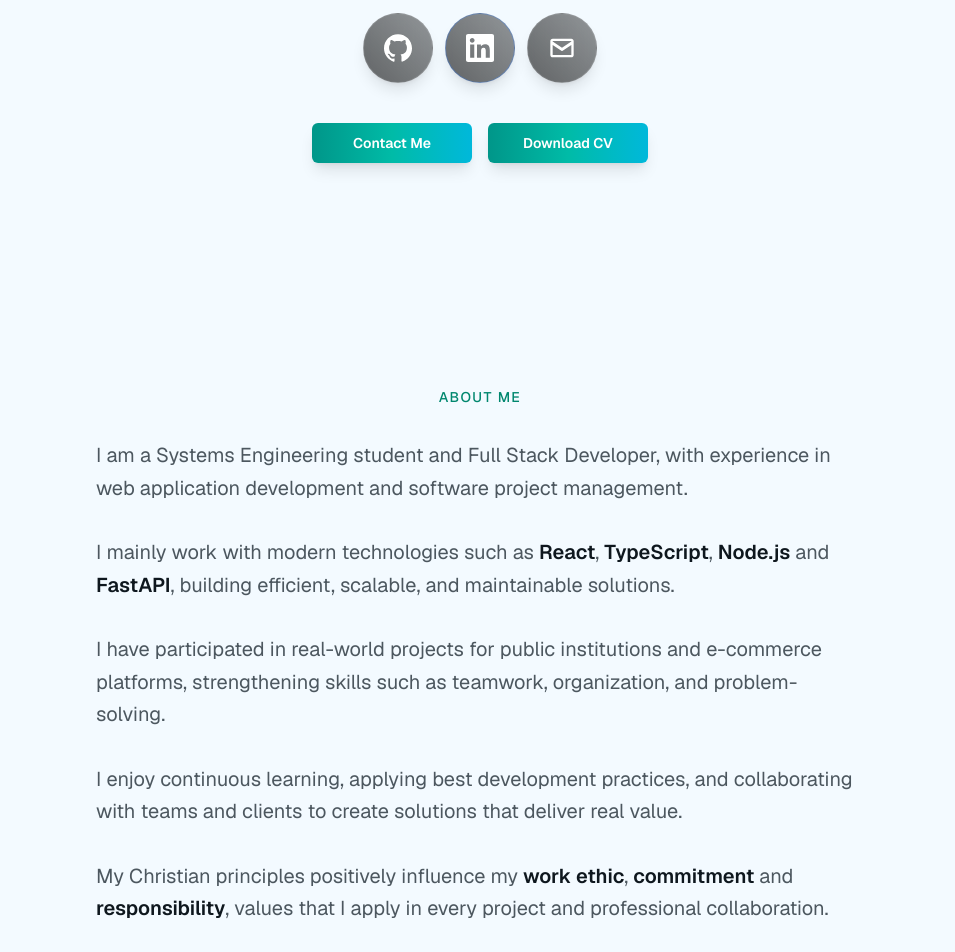
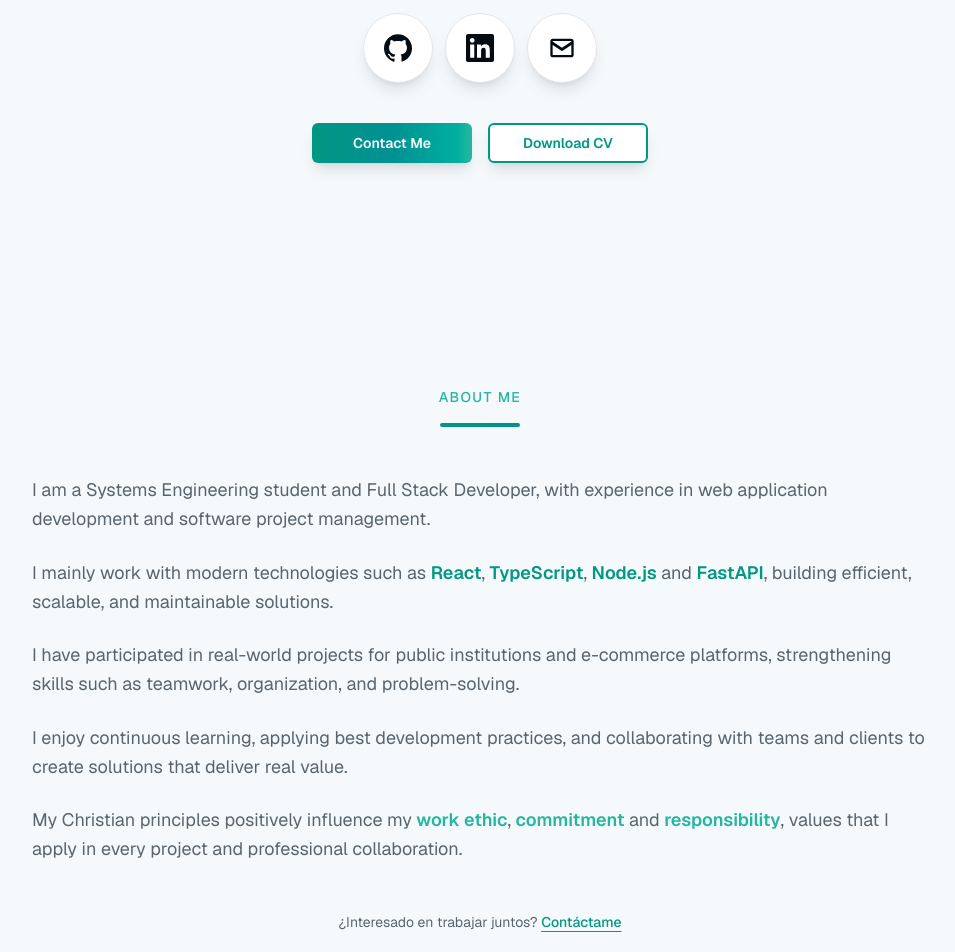
Before and after one commit to WilverEmilio/portfolio, a Next.js app: page / in a window 1280 px wide. Shown: the part 640-1592 px from the top of the page, without its empty margins (160-1115 px from the left). Built offline with nearby package versions, Linux system fonts and the light colour scheme.

Commit message:
change colors all proyect

```diff
--- a/app/globals.css
+++ b/app/globals.css
@@ -4,74 +4,116 @@
 @custom-variant dark (&:is(.dark *));
 
 :root {
-  --background: oklch(0.98 0.01 240);
-  --foreground: oklch(0.20 0.02 240);
+  /* Light Ocean - Tonos suaves azul/gris */
+
+  /* Background - Gris azulado muy claro #f8fafc */
+  --background: oklch(0.98 0.005 240);
+
+  /* Text - Azul oscuro #0f172a */
+  --foreground: oklch(0.15 0.02 240);
+
+  /* Card - Blanco suave #ffffff */
   --card: oklch(1 0 0);
-  --card-foreground: oklch(0.20 0.02 240);
+  --card-foreground: oklch(0.15 0.02 240);
+
+  /* Popover */
   --popover: oklch(1 0 0);
-  --popover-foreground: oklch(0.20 0.02 240);
-  --primary: oklch(0.55 0.12 175);
-  --primary-foreground: oklch(0.98 0.01 240);
-  --secondary: oklch(0.94 0.01 240);
-  --secondary-foreground: oklch(0.30 0.02 240);
-  --muted: oklch(0.94 0.01 240);
-  --muted-foreground: oklch(0.45 0.02 240);
-  --accent: oklch(0.55 0.12 175);
-  --accent-foreground: oklch(0.98 0.01 240);
-  --destructive: oklch(0.577 0.245 27.325);
-  --destructive-foreground: oklch(0.577 0.245 27.325);
-  --border: oklch(0.90 0.01 240);
-  --input: oklch(0.94 0.01 240);
-  --ring: oklch(0.55 0.12 175);
-  --chart-1: oklch(0.55 0.12 175);
-  --chart-2: oklch(0.6 0.118 184.704);
-  --chart-3: oklch(0.398 0.07 227.392);
-  --chart-4: oklch(0.828 0.189 84.429);
-  --chart-5: oklch(0.769 0.188 70.08);
+  --popover-foreground: oklch(0.15 0.02 240);
+
+  /* Primary - Teal pero más oscuro #0d9488 */
+  --primary: oklch(0.60 0.12 180);
+  --primary-foreground: oklch(0.98 0.005 240);
+
+  /* Secondary - Cyan oscuro #0891b2 */
+  --secondary: oklch(0.58 0.13 195);
+  --secondary-foreground: oklch(0.98 0.005 240);
+
+  /* Muted - Gris azulado claro #f1f5f9 */
+  --muted: oklch(0.96 0.005 240);
+  --muted-foreground: oklch(0.50 0.02 240);
+
+  /* Accent - Teal */
+  --accent: oklch(0.70 0.12 180);
+  --accent-foreground: oklch(0.98 0.005 240);
+
+  /* Destructive */
+  --destructive: oklch(0.55 0.22 27);
+  --destructive-foreground: oklch(0.98 0.005 240);
+
+  /* Border - Gris azulado #e2e8f0 */
+  --border: oklch(0.92 0.005 240);
+
+  /* Input */
+  --input: oklch(0.92 0.005 240);
+
+  /* Ring */
+  --ring: oklch(0.60 0.12 180);
+
   --radius: 0.5rem;
-  --sidebar: oklch(0.96 0.01 240);
-  --sidebar-foreground: oklch(0.20 0.02 240);
-  --sidebar-primary: oklch(0.55 0.12 175);
-  --sidebar-primary-foreground: oklch(0.98 0.01 240);
-  --sidebar-accent: oklch(0.94 0.01 240);
-  --sidebar-accent-foreground: oklch(0.20 0.02 240);
-  --sidebar-border: oklch(0.90 0.01 240);
-  --sidebar-ring: oklch(0.55 0.12 175);
 }
 
 .dark {
-  --background: oklch(0.13 0.02 240);
-  --foreground: oklch(0.92 0.01 220);
-  --card: oklch(0.16 0.02 240);
-  --card-foreground: oklch(0.92 0.01 220);
-  --popover: oklch(0.16 0.02 240);
-  --popover-foreground: oklch(0.92 0.01 220);
-  --primary: oklch(0.75 0.10 175);
-  --primary-foreground: oklch(0.13 0.02 240);
-  --secondary: oklch(0.20 0.02 240);
-  --secondary-foreground: oklch(0.80 0.01 220);
+  /* 🌊 DEEP OCEAN PALETTE */
+
+  /* Background Principal - Negro azulado #001219 */
+  --background: oklch(0.08 0.02 220);
+
+  /* Text Principal - Blanco verdoso #f0fdfa */
+  --foreground: oklch(0.98 0.01 180);
+
+  /* Surface - Azul profundo #0a1929 */
+  --card: oklch(0.12 0.03 230);
+  --card-foreground: oklch(0.98 0.01 180);
+
+  /* Popover igual que card */
+  --popover: oklch(0.12 0.03 230);
+  --popover-foreground: oklch(0.98 0.01 180);
+
+  /* Primary - Teal #14b8a6 */
+  --primary: oklch(0.70 0.12 180);
+  --primary-foreground: oklch(0.08 0.02 220);
+
+  /* Secondary - Cyan #06b6d4 */
+  --secondary: oklch(0.68 0.13 195);
+  --secondary-foreground: oklch(0.08 0.02 220);
+
+  /* Muted - Text Muted #94a3b8 */
   --muted: oklch(0.22 0.02 240);
-  --muted-foreground: oklch(0.60 0.02 220);
-  --accent: oklch(0.75 0.10 175);
-  --accent-foreground: oklch(0.13 0.02 240);
-  --destructive: oklch(0.396 0.141 25.723);
-  --destructive-foreground: oklch(0.637 0.237 25.331);
-  --border: oklch(0.25 0.02 240);
-  --input: oklch(0.20 0.02 240);
-  --ring: oklch(0.75 0.10 175);
-  --chart-1: oklch(0.75 0.10 175);
-  --chart-2: oklch(0.696 0.17 162.48);
-  --chart-3: oklch(0.769 0.188 70.08);
-  --chart-4: oklch(0.627 0.265 303.9);
-  --chart-5: oklch(0.645 0.246 16.439);
-  --sidebar: oklch(0.15 0.02 240);
-  --sidebar-foreground: oklch(0.92 0.01 220);
-  --sidebar-primary: oklch(0.75 0.10 175);
-  --sidebar-primary-foreground: oklch(0.13 0.02 240);
-  --sidebar-accent: oklch(0.20 0.02 240);
-  --sidebar-accent-foreground: oklch(0.92 0.01 220);
-  --sidebar-border: oklch(0.25 0.02 240);
-  --sidebar-ring: oklch(0.75 0.10 175);
+  --muted-foreground: oklch(0.62 0.02 230);
+
+  /* Accent - Teal Claro #5eead4 */
+  --accent: oklch(0.85 0.10 175);
+  --accent-foreground: oklch(0.08 0.02 220);
+
+  /* Destructive - Mantén rojo */
+  --destructive: oklch(0.50 0.20 25);
+  --destructive-foreground: oklch(0.98 0.01 180);
+
+  /* Border - Primary con opacidad */
+  --border: oklch(0.25 0.02 230);
+
+  /* Input */
+  --input: oklch(0.20 0.02 230);
+
+  /* Ring - Primary */
+  --ring: oklch(0.70 0.12 180);
+
+  /* Charts - usando la paleta Deep Ocean */
+  --chart-1: oklch(0.70 0.12 180); /* Primary */
+  --chart-2: oklch(0.68 0.13 195); /* Secondary */
+  --chart-3: oklch(0.85 0.10 175); /* Accent */
+  --chart-4: oklch(0.62 0.02 230); /* Muted */
+  --chart-5: oklch(0.50 0.20 25);  /* Destructive */
+
+  /* Sidebar */
+  --sidebar: oklch(0.12 0.03 230);
+  --sidebar-foreground: oklch(0.98 0.01 180);
+  --sidebar-primary: oklch(0.70 0.12 180);
+  --sidebar-primary-foreground: oklch(0.08 0.02 220);
+  --sidebar-accent: oklch(0.20 0.02 230);
+  --sidebar-accent-foreground: oklch(0.98 0.01 180);
+  --sidebar-border: oklch(0.25 0.02 230);
+  --sidebar-ring: oklch(0.70 0.12 180);
 }
 
 @theme inline {
--- a/components/about-section.tsx
+++ b/components/about-section.tsx
@@ -6,65 +6,87 @@ export function AboutSection() {
   const { t } = useLanguage();
 
   return (
-    <section id="about" className="py-24 px-6">
-      <div className="max-w-3xl mx-auto space-y-8">
+    <section id="about" className="py-24 px-6 bg-background">
+      <div className="max-w-4xl mx-auto">
 
-        {/* Título centrado */}
-        <h2 className="text-sm font-medium uppercase tracking-widest text-primary text-center">
+        {/* Header con título y línea decorativa */}
+        <div className="text-center mb-12">
+          <h2 className="text-sm font-medium uppercase tracking-widest text-accent mb-4">
             {t("about.title")}
           </h2>
+          <div className="w-20 h-1 bg-gradient-to-r from-primary to-secondary mx-auto rounded-full"></div>
+        </div>
+
+        {/* Contenedor de párrafos con espacio y estilo */}
+        <div className="space-y-6">
 
           {/* Párrafo 1 */}
-        <p className="text-muted-foreground text-lg md:text-xl leading-relaxed">
+          <p className="text-muted-foreground text-base md:text-lg leading-relaxed">
             {t("about.p1")}
           </p>
 
           {/* Párrafo 2 con tecnologías destacadas */}
-        <p className="text-muted-foreground text-lg md:text-xl leading-relaxed">
+          <p className="text-muted-foreground text-base md:text-lg leading-relaxed">
             {t("about.p2.intro")}{" "}
-          <span className="text-foreground font-semibold">
+            <span className="text-primary font-semibold">
               {t("about.p2.react")}
             </span>,{" "}
-          <span className="text-foreground font-semibold">
+            <span className="text-primary font-semibold">
               {t("about.p2.typescript")}
             </span>,{" "}
-          <span className="text-foreground font-semibold">
+            <span className="text-primary font-semibold">
               {t("about.p2.node")}
             </span>{" "}
             {t("about.p2.and")}{" "}
-          <span className="text-foreground font-semibold">
+            <span className="text-primary font-semibold">
               {t("about.p2.fastapi")}
             </span>
             {t("about.p2.outro")}
           </p>
 
           {/* Párrafo 3 */}
-        <p className="text-muted-foreground text-lg md:text-xl leading-relaxed">
+          <p className="text-muted-foreground text-base md:text-lg leading-relaxed">
             {t("about.p3")}
           </p>
 
           {/* Párrafo 4 */}
-        <p className="text-muted-foreground text-lg md:text-xl leading-relaxed">
+          <p className="text-muted-foreground text-base md:text-lg leading-relaxed">
             {t("about.p4")}
           </p>
-        {/* Párrafo 5 */}
-        <p className="text-muted-foreground text-lg md:text-xl leading-relaxed">
+
+          {/* Párrafo 5 con valores destacados */}
+          <p className="text-muted-foreground text-base md:text-lg leading-relaxed">
             {t("about.p5.intro")}{" "}
-          <span className="text-foreground font-semibold">
+            <span className="text-accent font-semibold">
               {t("about.p5.ethic")}
             </span>
             {t("about.p5.and1")}{" "}
-          <span className="text-foreground font-semibold">
+            <span className="text-accent font-semibold">
               {t("about.p5.commitment")}
             </span>{" "}
             {t("about.p5.and2")}{" "}
-          <span className="text-foreground font-semibold">
+            <span className="text-accent font-semibold">
               {t("about.p5.responsibility")}
             </span>
             {t("about.p5.outro")}
           </p>
 
         </div>
+
+        {/* Call to action opcional */}
+        <div className="mt-12 text-center">
+          <p className="text-muted-foreground text-sm">
+            ¿Interesado en trabajar juntos?{" "}
+            <a
+              href="#contact"
+              className="text-primary hover:text-accent transition-colors font-medium underline underline-offset-4"
+            >
+              Contáctame
+            </a>
+          </p>
+        </div>
+
+      </div>
     </section>
   );
 }
--- a/components/hero-section.tsx
+++ b/components/hero-section.tsx
@@ -1,6 +1,6 @@
 "use client";
 
-import { Github, Linkedin, Mail, MapPin } from "lucide-react";
+import { MapPin } from "lucide-react";
 import Link from "next/link";
 import Image from "next/image";
 import { Button } from "@/components/ui/button";
@@ -10,8 +10,10 @@ export function HeroSection() {
   const { t } = useLanguage();
 
   return (
-    <section className="min-h-screen flex flex-col items-center justify-center px-6 py-32 text-center">
+    <section className="min-h-screen flex flex-col items-center justify-center px-6 py-32 text-center bg-background">
       <div className="max-w-3xl mx-auto">
+
+        {/* Foto de perfil con badge */}
         <div className="mb-8 relative">
           <div className="w-44 h-44 mx-auto rounded-full overflow-hidden ring-4 ring-primary/20 ring-offset-4 ring-offset-background">
             <Image
@@ -23,48 +25,60 @@ export function HeroSection() {
               priority
             />
           </div>
-          <div className="absolute -bottom-2 left-1/2 -translate-x-1/2 px-4 py-1.5 bg-primary rounded-full">
+          <div className="absolute -bottom-2 left-1/2 -translate-x-1/2 px-4 py-1.5 bg-primary rounded-full shadow-lg">
             <span className="text-xs font-semibold text-primary-foreground">
               {t("hero.available")}
             </span>
           </div>
         </div>
+
+        {/* Nombre */}
         <h1 className="text-4xl md:text-5xl lg:text-6xl font-bold tracking-tight text-foreground mt-6 mb-3 text-balance">
           Wilver Emilio Xiá Ixcot
         </h1>
-        <h2 className="text-xl md:text-2xl text-primary font-medium mb-4">
+
+        {/* Título profesional */}
+        <h2 className="text-xl md:text-2xl text-accent font-medium mb-4">
           {t("hero.title")}
         </h2>
+
+        {/* Ubicación */}
         <div className="flex items-center justify-center gap-2 text-muted-foreground mb-6">
           <MapPin className="w-4 h-4" />
           <span>{t("hero.location")}</span>
         </div>
+
+        {/* Descripción */}
         <p className="text-muted-foreground text-lg leading-relaxed max-w-xl mx-auto mb-8 text-pretty">
           {t("hero.description")}
         </p>
+
+        {/* Iconos de redes sociales */}
         <div className="flex items-center justify-center gap-3 mb-10">
+
+          {/* GitHub */}
           <Link
             href="https://github.com/WilverEmilio"
             target="_blank"
             rel="noopener noreferrer"
-            className="p-5 rounded-full backdrop-blur-lg border border-white/10
-                      bg-gradient-to-tr from-black/60 to-black/40
-                      shadow-lg hover:shadow-2xl hover:shadow-white/20
+            className="p-5 rounded-full backdrop-blur-lg border border-border
+                      bg-card
+                      shadow-lg hover:shadow-2xl hover:shadow-primary/20
                       hover:scale-110 hover:rotate-3
                       active:scale-95 active:rotate-0
                       transition-all duration-300 ease-out cursor-pointer
-                      hover:border-white/30
-                      hover:bg-gradient-to-tr hover:from-white/10 hover:to-black/40
+                      hover:border-primary/50
+                      hover:bg-primary/10
                       group relative overflow-hidden"
           >
-            <div className="absolute inset-0 bg-gradient-to-r from-transparent via-white/10 to-transparent
+            <div className="absolute inset-0 bg-gradient-to-r from-transparent via-primary/10 to-transparent
                             -translate-x-full group-hover:translate-x-full
                             transition-transform duration-700 ease-out" />
             <div className="relative z-10">
               <svg
                 xmlns="http://www.w3.org/2000/svg"
                 viewBox="0 0 24 24"
-                className="w-7 h-7 fill-current text-white group-hover:text-white/90 transition-colors duration-300"
+                className="w-7 h-7 fill-current text-foreground group-hover:text-primary transition-colors duration-300"
               >
                 <path d="M12 0.296c-6.63 0-12 5.373-12 12
                         0 5.303 3.438 9.8 8.205 11.387
@@ -95,59 +109,58 @@ export function HeroSection() {
             </div>
           </Link>
 
+          {/* LinkedIn */}
           <Link
             href="https://www.linkedin.com/in/wilver-emilio-xiá-ixcot-6aa7662b4/"
             target="_blank"
             rel="noopener noreferrer"
             aria-label="LinkedIn profile"
-            className="p-5 rounded-full backdrop-blur-lg border border-blue-500/30
-                      bg-gradient-to-tr from-black/60 to-black/40
-                      shadow-lg hover:shadow-2xl hover:shadow-blue-500/30
+            className="p-5 rounded-full backdrop-blur-lg border border-border
+                      bg-card
+                      shadow-lg hover:shadow-2xl hover:shadow-[#0a66c2]/30
                       hover:scale-110 hover:rotate-3
                       active:scale-95 active:rotate-0
                       transition-all duration-300 ease-out cursor-pointer
-                      hover:border-blue-500/50
-                      hover:bg-gradient-to-tr hover:from-blue-500/15 hover:to-black/40
+                      hover:border-[#0a66c2]/50
+                      hover:bg-[#0a66c2]/10
                       group relative overflow-hidden"
           >
-            {/* Efecto barrido */}
-            <div className="absolute inset-0 bg-gradient-to-r from-transparent via-blue-500/20 to-transparent
+            <div className="absolute inset-0 bg-gradient-to-r from-transparent via-[#0a66c2]/20 to-transparent
                             -translate-x-full group-hover:translate-x-full
                             transition-transform duration-700 ease-out" />
-
-            {/* Icono LinkedIn */}
             <div className="relative z-10">
               <svg
                 xmlns="http://www.w3.org/2000/svg"
                 viewBox="0 0 24 24"
-                className="w-7 h-7 fill-current text-white group-hover:text-blue-500/90 transition-colors duration-300"
+                className="w-7 h-7 fill-current text-foreground group-hover:text-[#0a66c2] transition-colors duration-300"
               >
                 <path d="M22.23 0H1.77C.79 0 0 .774 0 1.727v20.545C0 23.227.79 24 1.77 24h20.46C23.21 24 24 23.227 24 22.273V1.727C24 .774 23.21 0 22.23 0zM7.09 20.452H3.56V9h3.53v11.452zM5.325 7.433c-1.13 0-2.048-.916-2.048-2.045 0-1.13.918-2.045 2.048-2.045 1.13 0 2.048.916 2.048 2.045 0 1.129-.918 2.045-2.048 2.045zM20.452 20.452h-3.53v-5.569c0-1.328-.027-3.037-1.852-3.037-1.853 0-2.136 1.447-2.136 2.94v5.666h-3.53V9h3.389v1.561h.047c.472-.9 1.624-1.852 3.341-1.852 3.572 0 4.231 2.351 4.231 5.411v6.332z"/>
               </svg>
             </div>
           </Link>
 
+          {/* Email */}
           <Link
             href="mailto:ixcotwilver@gmail.com"
             aria-label="Send email"
-            className="p-5 rounded-full backdrop-blur-lg border border-white/10
-                      bg-gradient-to-tr from-black/60 to-black/40
-                      shadow-lg hover:shadow-2xl hover:shadow-white/20
+            className="p-5 rounded-full backdrop-blur-lg border border-border
+                      bg-card
+                      shadow-lg hover:shadow-2xl hover:shadow-primary/20
                       hover:scale-110 hover:rotate-3
                       active:scale-95 active:rotate-0
                       transition-all duration-300 ease-out cursor-pointer
-                      hover:border-white/30
-                      hover:bg-gradient-to-tr hover:from-white/10 hover:to-black/40
+                      hover:border-primary/50
+                      hover:bg-primary/10
                       group relative overflow-hidden"
           >
-            <div className="absolute inset-0 bg-gradient-to-r from-transparent via-white/10 to-transparent
+            <div className="absolute inset-0 bg-gradient-to-r from-transparent via-primary/10 to-transparent
                             -translate-x-full group-hover:translate-x-full
                             transition-transform duration-700 ease-out" />
             <div className="relative z-10">
               <svg
                 xmlns="http://www.w3.org/2000/svg"
                 viewBox="0 0 24 24"
-                className="w-7 h-7 fill-current text-white group-hover:text-white/90 transition-colors duration-300"
+                className="w-7 h-7 fill-current text-foreground group-hover:text-primary transition-colors duration-300"
               >
                 <path d="M20 4H4C2.897 4 2 4.897 2 6v12c0 1.103.897 2 2 2h16c1.103 0 2-.897 2-2V6c0-1.103-.897-2-2-2zm0 2v.511l-8 5.333-8-5.333V6h16zM4 18V9.489l7.445 4.964a1 1 0 0 0 1.11 0L20 9.489V18H4z"/>
               </svg>
--- a/components/navbar.tsx
+++ b/components/navbar.tsx
@@ -26,7 +26,6 @@ export function Navbar() {
   const navLinks = [
     { href: "#about", label: t("nav.about") },
     { href: "#technologies", label: t("nav.tech") },
-    { href: "#experience", label: t("nav.experience") },
     { href: "#projects", label: t("nav.projects") },
     { href: "#contact", label: t("nav.contact") },
   ];
--- a/components/ui/button.tsx
+++ b/components/ui/button.tsx
@@ -19,9 +19,8 @@ const buttonVariants = cva(
         ghost:
           'hover:bg-accent hover:text-accent-foreground dark:hover:bg-accent/50',
         link: 'text-primary underline-offset-4 hover:underline',
-        download: 'w-28 h-12 text-white font-semibold bg-gradient-to-r from-teal-600 via-teal-500 to-cyan-500 rounded-lg shadow-lg hover:scale-105 duration-200 hover:drop-shadow-2xl hover:cursor-pointer',
-        contact: 'w-28 h-12 text-white font-semibold bg-gradient-to-r from-teal-600 via-teal-500 to-cyan-500 rounded-lg shadow-lg hover:scale-105 duration-200 hover:drop-shadow-2xl hover:cursor-pointer',
-      },
+contact: 'bg-gradient-to-r from-primary via-secondary to-accent text-primary-foreground font-semibold rounded-lg shadow-lg hover:scale-105 duration-200 hover:shadow-2xl hover:shadow-[0_0_30px_rgba(20,184,166,0.4)] dark:hover:shadow-[0_0_30px_rgba(20,184,166,0.6)] hover:cursor-pointer transition-all',
+        download: 'bg-card border-2 border-primary text-primary hover:bg-primary hover:text-primary-foreground font-semibold rounded-lg shadow-lg hover:scale-105 duration-200 hover:shadow-2xl hover:shadow-[0_0_30px_rgba(20,184,166,0.4)] dark:hover:shadow-[0_0_30px_rgba(20,184,166,0.6)] hover:cursor-pointer transition-all',      },
       size: {
         default: 'h-9 px-4 py-2 has-[>svg]:px-3',
         sm: 'h-8 rounded-md gap-1.5 px-3 has-[>svg]:px-2.5',
```
Also changed, not shown: components/projects-section.tsx (+11 -11 lines), components/technologies-section.tsx (+8 -7 lines). Lines whose indentation alone changed are shown as unchanged.
